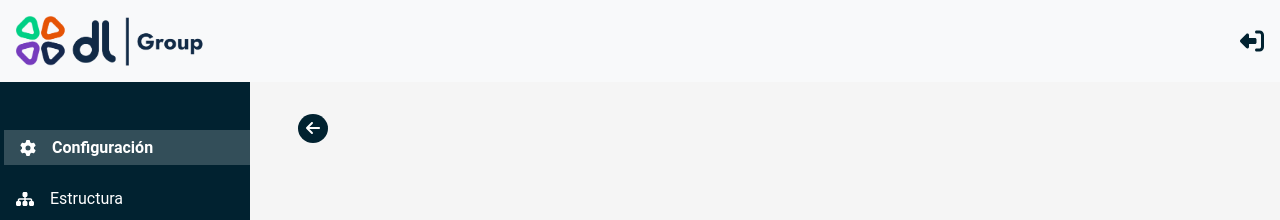
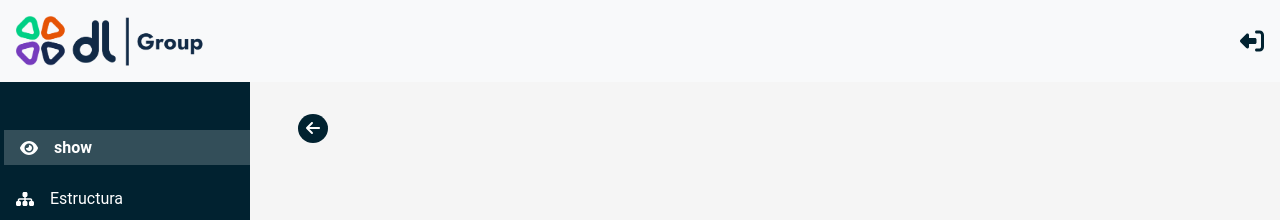
Before and after one commit to DanielContador/ftend, a Next.js app: page /course/1/edit in a window 1280 px wide. Shown: the top 220 px of the page. Built offline with nearby package versions, Linux system fonts and the light colour scheme.

Commit message:
modify navigation and back button funcionality

```diff
--- a/src/layouts/CourseLayout.js
+++ b/src/layouts/CourseLayout.js
@@ -4,10 +4,10 @@ import Footer from './components/Footer';
 import Sidebar from './components/Sidebar'; // Importing the new Sidebar component
 import BackButton from './components/BackButton'; // Importing the BackButton component
 import styles from './CourseLayout.module.css'; // Assuming we will create a CSS file for styles
-import { faCog, faSitemap, faBook, faQuestionCircle } from '@fortawesome/free-solid-svg-icons';
+import { faEye, faCog, faSitemap, faBook, faQuestionCircle } from '@fortawesome/free-solid-svg-icons';
 import { useTranslation } from 'react-i18next'; // Importing useTranslation
 
-const CourseLayout = ({ children, courseId, currentPage }) => { // Added currentPage as a parameter
+const CourseLayout = ({ children, courseId, currentPage, backButtonEndpoint = '/' }) => { // Added default value for backButtonEndpoint
     const { t } = useTranslation(); // Using the translation hook
     const [isSidebarOpen, setIsSidebarOpen] = useState(true);
 
@@ -31,14 +31,14 @@ const CourseLayout = ({ children, courseId, currentPage }) => { // Added current
 
     // Define sidebar items based on the current page
     const menuItems = courseId ? [
-        { page: 'EditCoursePage', label: t('settings'), link: `/course/${courseId}/edit`, blocked: false, icon: faCog },
+        { page: 'EditCoursePage', label: t('show'), link: `/course/${courseId}/edit`, blocked: false, icon: faEye },
         { page: 'CourseStructurePage', label: t('structure'), link: `/course/${courseId}/edit/course-structure`, blocked: false, icon: faSitemap },
-        { page: 'Content', label: t('content'), link: `/course/${courseId}/edit/content`, blocked: false, icon: faBook },
+        { page: 'ActivityEditorPage', label: t('content'), link: `/course/${courseId}/edit/activity`, blocked: false, icon: faBook },
         { page: 'Quizzes', label: t('evaluation'), link: `/course/${courseId}/edit/quizzes`, blocked: false, icon: faQuestionCircle },
     ] : [
         { page: 'NewCoursePage', label: t('settings'), link: '/course/new', blocked: false, icon: faCog },
         { page: 'CourseStructurePage', label: t('structure'), link: '#', blocked: true, icon: faSitemap },
-        { page: 'Content', label: t('content'), link: '#', blocked: true, icon: faBook },
+        { page: 'ActivityEditorPage', label: t('content'), link: '#', blocked: true, icon: faBook },
         { page: 'Quizzes', label: t('evaluation'), link: '#', blocked: true, icon: faQuestionCircle },
     ];
 
@@ -53,7 +53,7 @@ const CourseLayout = ({ children, courseId, currentPage }) => { // Added current
                     activeItem={currentPage || menuItems[0].page} // Pass active item to Sidebar
                 />
                 <main className={styles.mainContent}>
-                    <BackButton endpoint="/" /> {/* Adding the BackButton */}
+                    <BackButton endpoint={backButtonEndpoint} /> {/* Adding the BackButton with endpoint */}
                     {children}
                 </main>
             </div>
--- a/src/layouts/components/BackButton.js
+++ b/src/layouts/components/BackButton.js
@@ -7,7 +7,11 @@ import { useRouter } from 'next/router'; // Importing useRouter for navigation
 const BackButton = ({ endpoint }) => {
     const router = useRouter();
     const handleBack = () => {
-        router.push(endpoint); // Navigate to the specified endpoint
+        if (endpoint) {
+            router.push(endpoint); // Navigate to the specified endpoint
+        } else {
+            router.back(); // Navigate to the previous URL
+        }
     };
 
     return (
```
